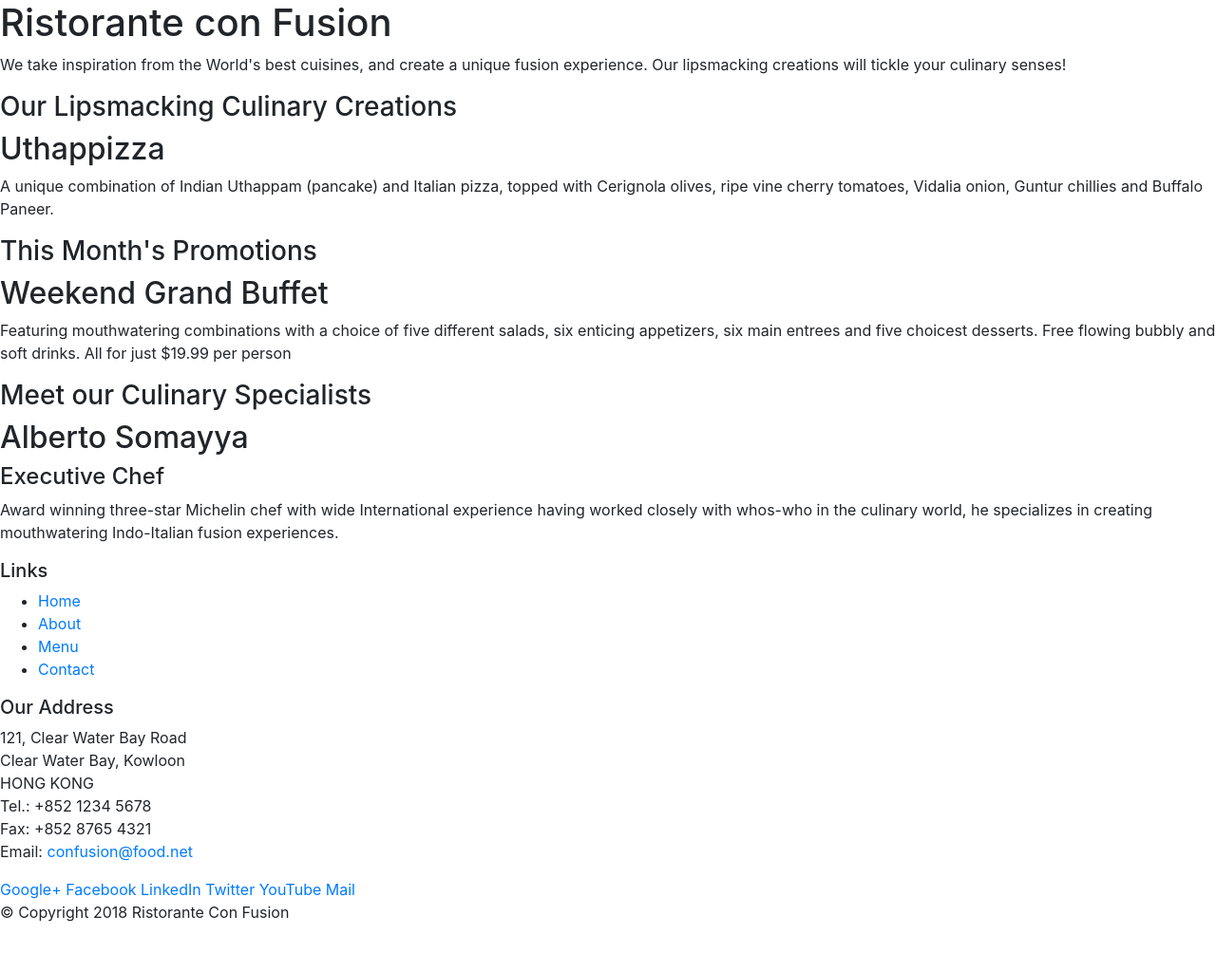
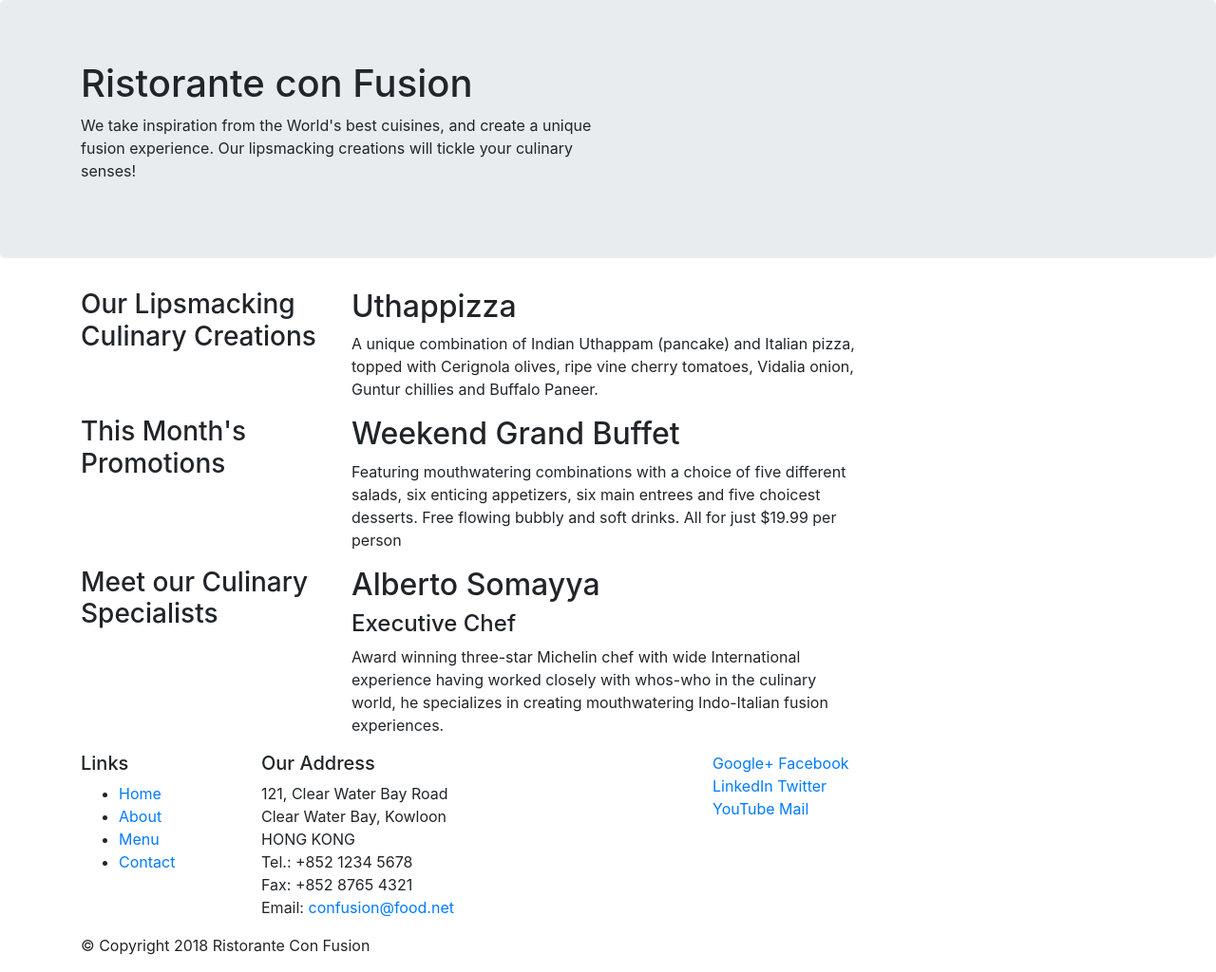
Before and after one commit to Valentyn23/bootstrap, a website: page index.html in a window 1280 px wide. Shown: the whole page at 95% size. Before the commit the page ends 989 px from the top, so only its background shows below. Drawn offline with nearby package versions, Linux system fonts and the light colour scheme.

Commit message:
Bootstrap-on

```diff
--- a/index.html
+++ b/index.html
@@ -14,46 +14,46 @@
 
 <body>
 
-    <header>
-        <div>
-            <div>
-                <div>
+    <header class="jumbotron">
+        <div class="container">
+            <div class="row">
+                <div class="col-12 col-sm-6">
                     <h1>Ristorante con Fusion</h1>
                     <p>We take inspiration from the World's best cuisines, and create a unique fusion experience. Our lipsmacking creations will tickle your culinary senses!</p>
                 </div>
-                <div>
+                <div class="col-12 col-sm">
                 </div>
             </div>
         </div>
     </header>
 
-    <div>
-        <div>
-            <div>
+    <div class="container">
+        <div class="row">
+            <div class="col-12 col-sm-4 col-md-3">
                 <h3>Our Lipsmacking Culinary Creations</h3>
             </div>
-            <div>
+            <div class="col col-sm col-md-6">
                 <h2>Uthappizza</h2>
                 <p>A unique combination of Indian Uthappam (pancake) and Italian pizza, topped with Cerignola olives, ripe vine cherry tomatoes, Vidalia onion, Guntur chillies and Buffalo Paneer.</p>
             </div>
         </div>
 
 
-        <div>
-            <div>
+        <div class="row">
+            <div class="col-12 col-sm-4 col-md-3">
                 <h3>This Month's Promotions</h3>
             </div>
-            <div>
+            <div class="col col-sm col-md-6">
                 <h2>Weekend Grand Buffet</h2>
                 <p>Featuring mouthwatering combinations with a choice of five different salads, six enticing appetizers, six main entrees and five choicest desserts. Free flowing bubbly and soft drinks. All for just $19.99 per person </p>
             </div>
         </div>
 
-        <div>
-            <div>
+        <div class="row">
+            <div class="col-12 col-sm-4 col-md-3">
                 <h3>Meet our Culinary Specialists</h3>
             </div>
-            <div>
+            <div class="col col-sm col-md-6">
                 <h2>Alberto Somayya</h2>
                 <h4>Executive Chef</h4>
                 <p>Award winning three-star Michelin chef with wide International experience having worked closely with whos-who in the culinary world, he specializes in creating mouthwatering Indo-Italian fusion experiences. </p>
@@ -62,9 +62,9 @@
     </div>
 
     <footer>
-        <div>
-            <div>
-                <div>
+        <div class="container">
+            <div class="row">
+                <div class="col-4 col-sm-2">
                     <h5>Links</h5>
                     <ul>
                         <li><a href="#">Home</a></li>
@@ -73,7 +73,7 @@
                         <li><a href="#">Contact</a></li>
                     </ul>
                 </div>
-                <div>
+                <div class="col-7 col-sm-5">
                     <h5>Our Address</h5>
                     <address>
 		              121, Clear Water Bay Road<br>
@@ -84,7 +84,7 @@
 		              Email: <a href="mailto:confusion@food.net">confusion@food.net</a>
 		           </address>
                 </div>
-                <div>
+                <div class="col-12 col-sm-3 col-md-2">
                     <div>
                         <a href="http://google.com/+">Google+</a>
                         <a href="http://www.facebook.com/profile.php?id=">Facebook</a>
@@ -95,8 +95,8 @@
                     </div>
                 </div>
            </div>
-           <div>
-                <div>
+           <div class="row">
+                <div class="col-auto">
                     <p>© Copyright 2018 Ristorante Con Fusion</p>
                 </div>
            </div>
```
